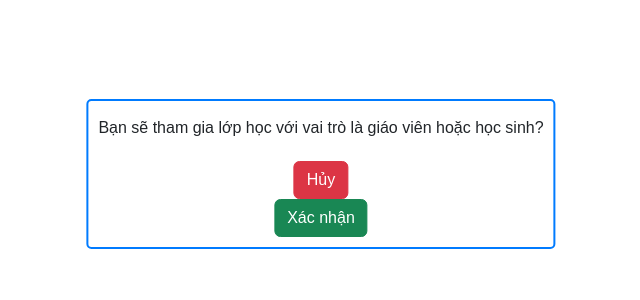
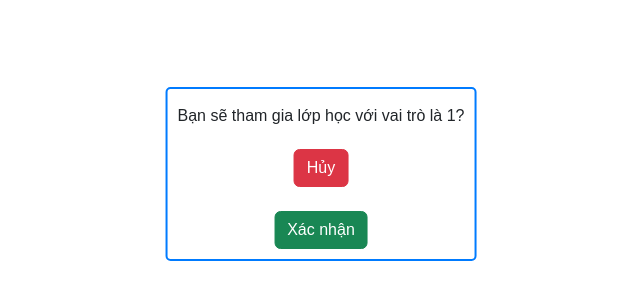
Before and after one commit to Cuongparish/Finalproject-webnc, a React (Create React App) app in the folder front-end/: page /join-class/1/1 in a window 1280 px wide. Shown: the part 226-526 px from the top of the page, without its empty margins (319-959 px from the left). Built offline with nearby package versions, Linux system fonts and the light colour scheme; no server answers; sample sign-in values are in the browser's storage.

Commit message:
Update giao dienj verify join

```diff
--- a/front-end/src/views/VerifyJoin.js
+++ b/front-end/src/views/VerifyJoin.js
@@ -9,6 +9,16 @@ const VerifyJoin = (props) => {
   console.log(user);
   console.log(malop);
   console.log(role);
+
+  let Role = role;
+  if(role === "gv")
+  {
+    Role = "giáo viên";
+  }
+  if(Role === "hs")
+  {
+    Role = "học sinh";
+  }
 
   const navigate = useNavigate();
 
@@ -47,8 +57,9 @@ const VerifyJoin = (props) => {
 
   return (
     <Container style={borderStyle} className="d-flex flex-column align-items-center justify-content-center">
-      <p>Bạn sẽ tham gia lớp học với vai trò là giáo viên hoặc học sinh?</p>
-      <Button variant="danger" onClick={handleCancel} className="rounded-2">Hủy</Button>{' '}
+      <p>Bạn sẽ tham gia lớp học với vai trò là {Role}?</p>
+      <Button variant="danger" onClick={handleCancel} className="rounded-2">Hủy</Button>
+      <br></br>
       <Button variant="success" onClick={handleConfirm} className="rounded-2">Xác nhận</Button>
     </Container>
   );
```
